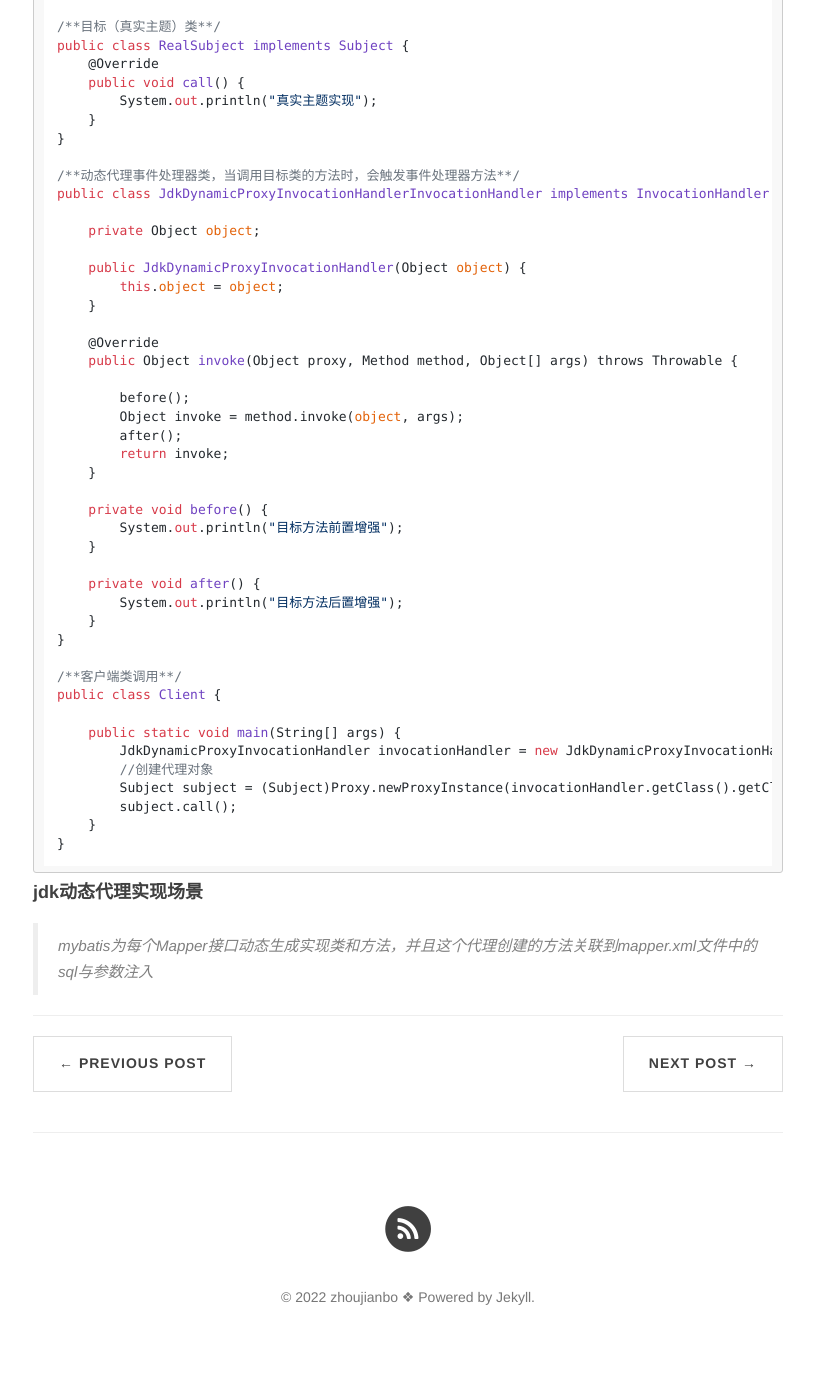
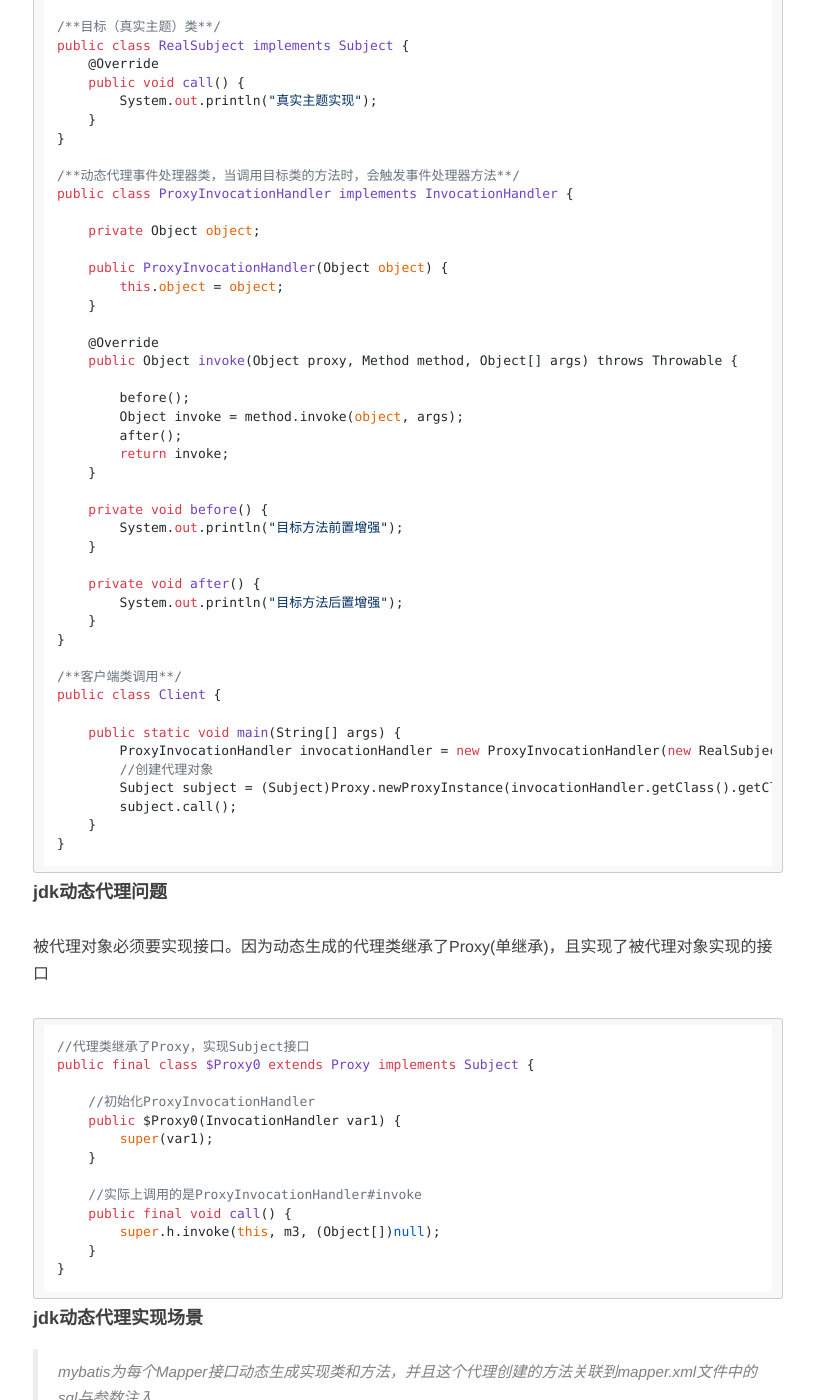
Before and after one commit to ZhouJianBoPro/ZhouJianBoPro.github.io, a Jekyll site: the page built from _posts/2022-10-23-jdk动态代理.md, in a window 1280 px wide and 1400 px high, scrolled down 946 px. Shown: the whole window, without its empty margins (232-1046 px from the left). Built offline with Jekyll 4.4.1, drawn with Linux system fonts in a browser that asks for light colours; nearby versions of some CDN libraries; comment, search, counter and statistics services are not loaded; before the commit the page ends 2321 px from its top, so only the background shows below that; some of the changed text lies outside the part shown.

Commit message:
动态代理

````diff
--- a/_posts/2022-10-23-jdk动态代理.md
+++ b/_posts/2022-10-23-jdk动态代理.md
@@ -9,7 +9,7 @@ tags: [designMode]
 > 在程序运行时，通过反射机制动态为目标类创建代理对象，无需手动编写代理类
 
 #### 静态代理与动态代理的区别
-- 静态代理通常只代理一个主题类，动态代理可以代理实现抽象主题类的多个真实主题类
+- 静态代理通常只代理一个主题类，动态代理可以代理一个接口下的多个实现类
 - 静态代理代理和被代理的对象在代理之前是确定的，他们都实现相同的接口或继承相同的抽象类；而动态代理是在程序运行的时候自动为目标类创建代理类
 
 #### JDK动态代理
@@ -31,11 +31,11 @@ public class RealSubject implements Subject {
 }
 
 /**动态代理事件处理器类，当调用目标类的方法时，会触发事件处理器方法**/
-public class JdkDynamicProxyInvocationHandlerInvocationHandler implements InvocationHandler {
+public class ProxyInvocationHandler implements InvocationHandler {
 
     private Object object;
 
-    public JdkDynamicProxyInvocationHandler(Object object) {
+    public ProxyInvocationHandler(Object object) {
         this.object = object;
     }
 
@@ -61,7 +61,7 @@ public class JdkDynamicProxyInvocationHandlerInvocationHandler implements Invoca
 public class Client {
 
     public static void main(String[] args) {
-        JdkDynamicProxyInvocationHandler invocationHandler = new JdkDynamicProxyInvocationHandler(new RealSubject());
+        ProxyInvocationHandler invocationHandler = new ProxyInvocationHandler(new RealSubject());
         //创建代理对象
         Subject subject = (Subject)Proxy.newProxyInstance(invocationHandler.getClass().getClassLoader(), new Class[]{Subject.class}, invocationHandler);
         subject.call();
@@ -69,5 +69,23 @@ public class Client {
 }
 ```
 
+#### jdk动态代理问题
+被代理对象必须要实现接口。因为动态生成的代理类继承了Proxy(单继承)，且实现了被代理对象实现的接口
+```java
+//代理类继承了Proxy，实现Subject接口
+public final class $Proxy0 extends Proxy implements Subject {
+
+    //初始化ProxyInvocationHandler
+    public $Proxy0(InvocationHandler var1) {
+        super(var1);
+    }
+
+    //实际上调用的是ProxyInvocationHandler#invoke
+    public final void call() {
+        super.h.invoke(this, m3, (Object[])null);
+    }
+}
+```
+
 #### jdk动态代理实现场景
 > mybatis为每个Mapper接口动态生成实现类和方法，并且这个代理创建的方法关联到mapper.xml文件中的sql与参数注入
````
